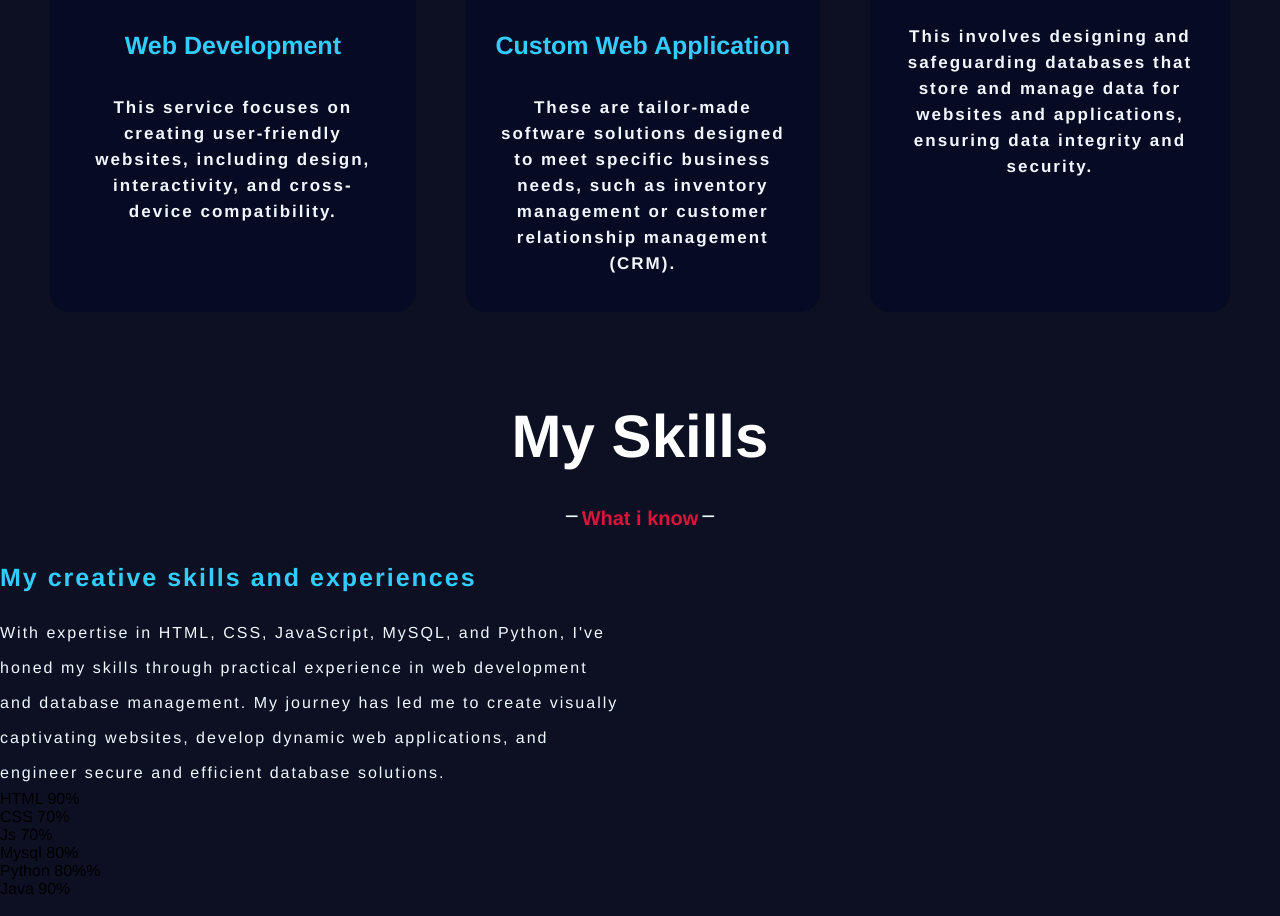
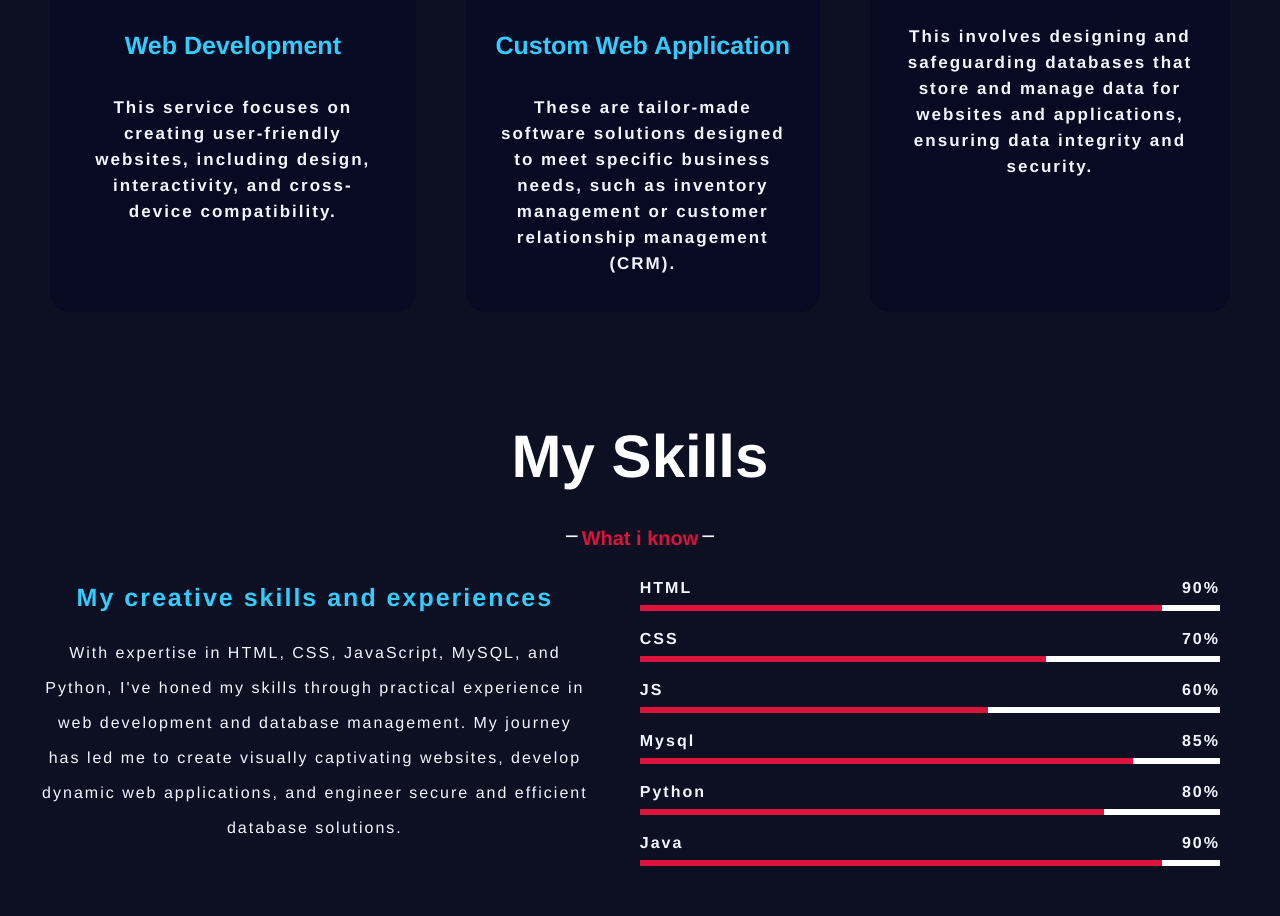
Before and after one commit to UjjjwalDawadi/Portfolio, a plain HTML site: page index.html in a window 1280 px wide. Shown: the part 2062-2978 px from the top of the page. Drawn offline with nearby package versions, Linux system fonts and the light colour scheme.

Commit message:
skill right section complete

```diff
--- a/index.html
+++ b/index.html
@@ -110,11 +110,10 @@
     </section>
 
     <section class=" skill" id="skill" >
-        <div class="max-width">
         <h1>My Skills</h1>
         <h2><i class='bx bx-minus' style="color: aliceblue;">
         </i>What i know<i class='bx bx-minus' style="color: aliceblue;"></i></h2>
-            <div class="skill-content">
+        <div class="skill-contents">
             <div class="column left">
                 <h3>My creative skills and experiences</h3>
                 <p>With expertise in HTML, CSS, JavaScript, MySQL, and Python, I've honed my skills
@@ -128,37 +127,47 @@
                         <span>HTML</span>
                         <span>90%</span>
                     </div>
+                    <div class="HTML line"></div>
                 </div>
                 <div class="bars">
                     <div class="info">
                         <span>CSS</span>
                         <span>70%</span>
                     </div>
+                    <div class="CSS line"></div>
+
                 </div>
                 <div class="bars">
                     <div class="info">
-                            <span>Js</span>
-                            <span>70%</span>
+                        <span>JS</span>
+                        <span>60%</span>
                     </div>
+                    <div class="JS line"></div>
+
                 </div>
                 <div class="bars">
                     <div class="info">
                         <span>Mysql</span>
-                            <span>80%</span>
+                        <span>85%</span>
                     </div>
+                    <div class="Mysql line"></div>
+
                 </div>
                 <div class="bars">
                     <div class="info">
                         <span>Python</span>
-                            <span>80%%</span>
+                        <span>80%</span>
                     </div>
+                    <div class="Python line"></div>
+
                 </div>
                 <div class="bars">
                     <div class="info">
                         <span>Java</span>
                         <span>90%</span>
                     </div>
-                    </div>
+                    <div class="Java line"></div>
+
                 </div>
             </div>
         </div>
--- a/styles.css
+++ b/styles.css
@@ -248,37 +248,119 @@ margin-right: 10px;
     text-align:center;
 }
 
-.max-width{
-    width: 100%;
-    margin: auto;
+#skill{
+    text-align:  center;
+    padding: 20px;
 }
-
 #skill h1{
     margin-top: 90px;
     font-size: 60px;
     color: white;
     font-weight: bold;
-    text-align: center;
 }
 #skill h2{
     margin-top: 35px;
     color:crimson;
     font-size: 20px;
-    text-align: center;
+
 }
-.skill .skill-content .column {
-    width: calc(50% - 20px);
+.skill-contents {
+    display: flex;
+    justify-content: center;
+    align-items: flex-start;
 }
 .left {
     margin-top: 30px;
     color: aliceblue;
     line-height: 35px;
     letter-spacing: 2px;
-    margin-right: 0%;
+    margin-left: 20px;
+    width:50%;
+
 }
+
 .left h3{
     font-size: 25px;
     font-weight: bold;
     color: #3cf;
     margin-bottom: 20px;
 }
+.right{
+
+    color: aliceblue;
+    line-height: 35px;
+    letter-spacing: 2px;
+    width: 56%;
+    padding:20px;
+    margin-right: 20px;
+    margin-left: 30px;
+}
+
+/* CSS for skill bars */
+.column.right .bars {
+    align-items: center;
+    margin-bottom: 10px;
+    justify-content: space-between;
+    width: 100%;
+}
+
+.column.right .bars .info {
+    display: flex;
+    font-weight: bold;
+    align-items: center;
+    justify-content: space-between;
+    width: 100%;
+}
+.column.right .bars .line {
+    display: flex;
+    width: 100%;
+    background: white;
+    position: relative;
+    height: 6px;
+}
+
+.column.right .bars .line::before {
+    content: " ";
+    height: 100%;
+    left: 0;
+    top: 0;
+    position: absolute;
+    background: crimson;
+}
+
+.column.right .bars .HTML::before {
+    width: 90%;
+}
+
+.column.right .bars .CSS::before {
+    width: 70%;
+}
+
+.column.right .bars .JS::before {
+    width: 60%;
+}
+
+.column.right .bars .Mysql::before {
+    width: 85%;
+}
+
+.column.right .bars .Python::before {
+    width: 80%;
+}
+
+.column.right .bars .Java::before {
+    width: 90%;
+}
+
+.column.right .bars .line::after {
+    content: " ";
+    height: 100%;
+    left: 0;
+    top: 0;
+    position: absolute;
+    background: gray;
+}
+
+.column.right .bars .line::after {
+    width: calc(100% - var(--percentage));
+}
```
Lines whose indentation alone changed are shown as unchanged.
